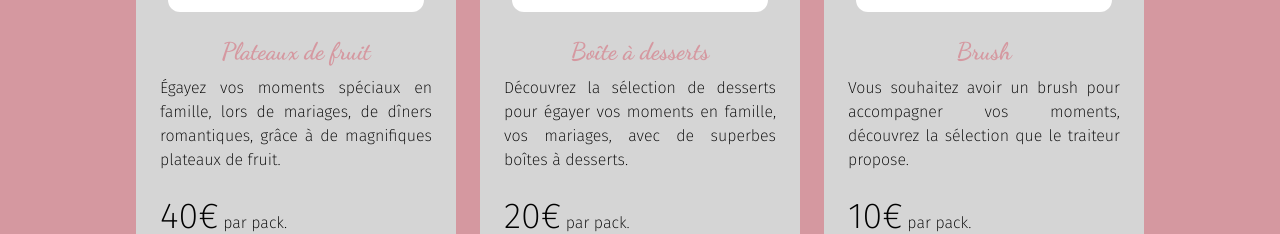
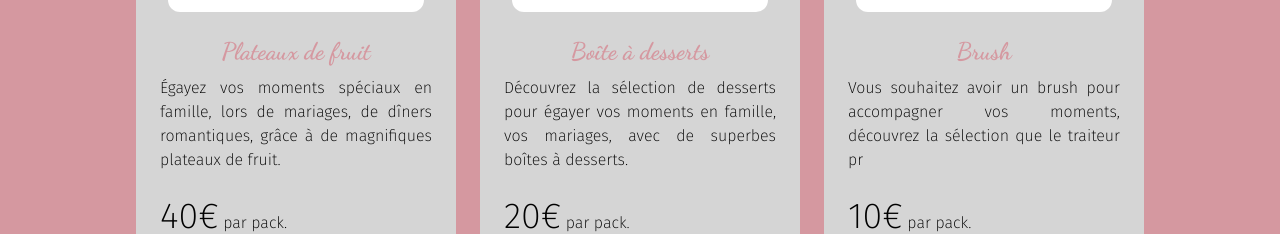
Before and after one commit to franzhopp/By-Sarah-Cuisine, a React (Vite) app: page / in a window 1280 px wide. Shown: the part 2549-2783 px from the top of the page. Built offline with nearby package versions, Linux system fonts and the light colour scheme.

Commit message:
[ADD] update cards

```diff
--- a/src/Components/Cards/cards.jsx
+++ b/src/Components/Cards/cards.jsx
@@ -30,9 +30,8 @@ const Cards = () => {
         <div className="mt-8 flex flex-wrap justify-center items-center space-x-0 sm:space-x-6">
           {/* Step 1 */}
           <div
-            data-aos="fade-right"
-            data-aos-offset="300"
-            data-aos-easing="ease-in-sine"
+            // data-aos="fade-up"
+            // data-aos-anchor-placement="top-center"
             className="bg-8f8f88 font-sans-serif min-h-500 w-80 rounded-2xl mt-5"
           >
             <div className="flex flex-col justify-start items-center mt-5">
@@ -66,9 +65,8 @@ const Cards = () => {
 
           {/* Step 2 */}
           <div
-            data-aos="fade-right"
-            data-aos-offset="300"
-            data-aos-easing="ease-in-sine"
+            // data-aos="fade-up"
+            // data-aos-anchor-placement="top-center"
             className="bg-8f8f88 font-sans-serif min-h-500 w-80 rounded-2xl mt-5"
           >
             <div className="flex flex-col justify-start items-center mt-5">
@@ -102,9 +100,8 @@ const Cards = () => {
 
           {/* Step 3 */}
           <div
-            data-aos="fade-right"
-            data-aos-offset="300"
-            data-aos-easing="ease-in-sine"
+            // data-aos="fade-up"
+            // data-aos-anchor-placement="top-center"
             className="bg-8f8f88 font-sans-serif min-h-500 w-80 rounded-2xl mt-5"
           >
             <div className="flex flex-col justify-start items-center mt-5">
@@ -115,8 +112,7 @@ const Cards = () => {
                 Brush
               </div>
               <p className="text-black text-justify mt-2">
-                Vous souhaitez avoir un brush pour accompagner vos moments,
-                découvrez la sélection que le traiteur propose.
+                Vous souhaitez avoir un brush pour accompagner vos moments, découvrez la sélection que le traiteur pr
               </p>
               <p className="mt-6">
                 <span className="text-black text-4xl">10€</span>
```
Also changed, not shown: src/Components/Cookie/modal-cookie.jsx (renamed from src/Components/Navigation/modal-cookie.jsx).
